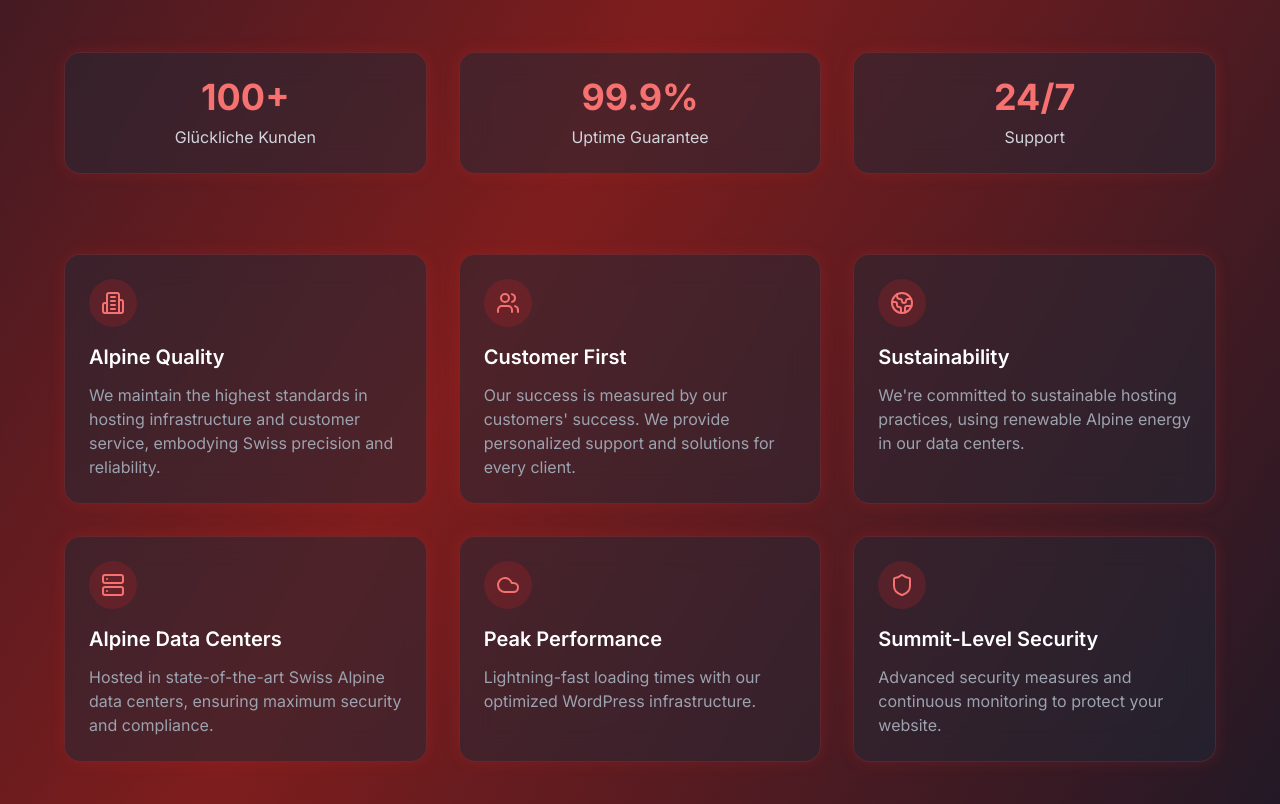
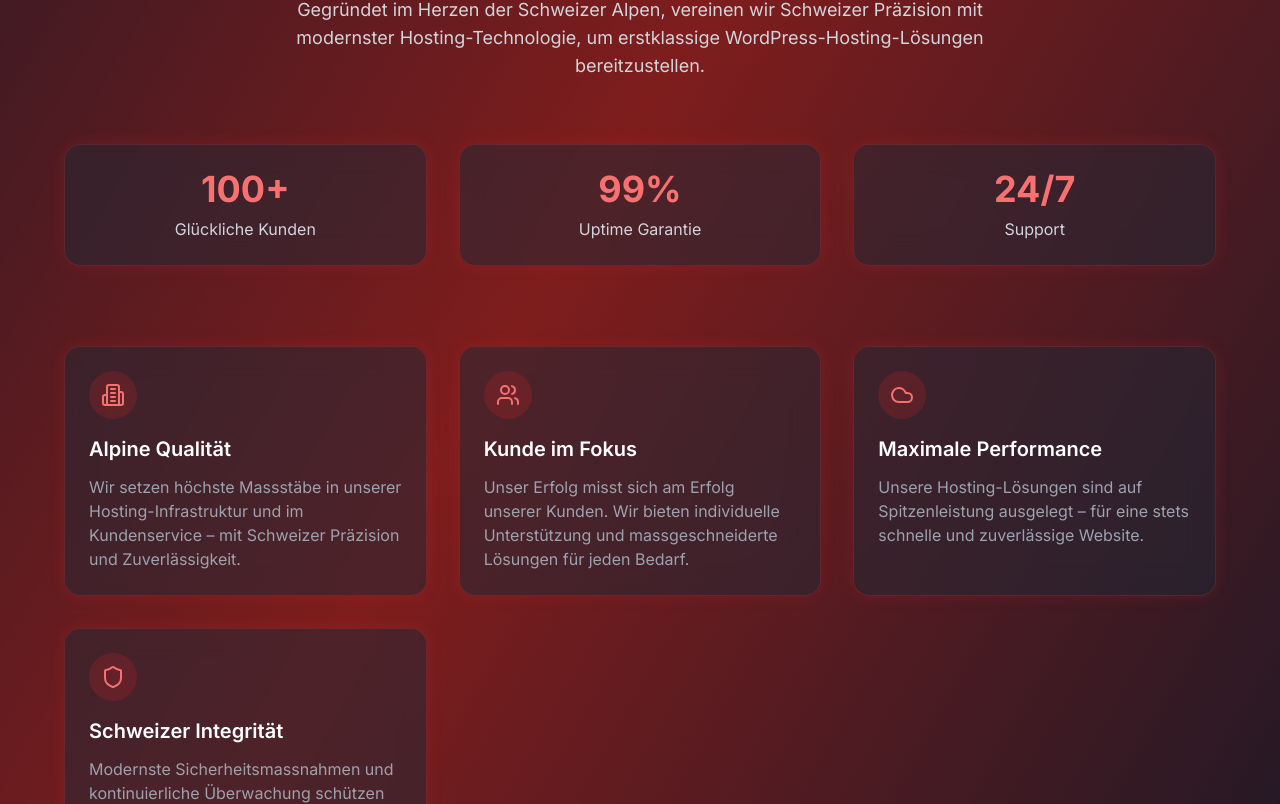
Before and after one commit to M4rshe1/alpencloud.ch, a Next.js app: page / in a window 1280 px wide. Shown: the part 1036-1840 px from the top of the page. Built offline with nearby package versions, Linux system fonts and the light colour scheme.

Commit message:
feat: add German localization for About page and update footer content

```diff
--- a/components/about.tsx
+++ b/components/about.tsx
@@ -1,79 +1,39 @@
 "use client";
 
-import {Building2, Users, Globe2, Server, Cloud, Shield} from "lucide-react";
 import Stats from "@/components/stats";
+import {ABOUT} from "@/lib/settings/about";
 
 export default function About() {
     return (
-      <div className="max-w-7xl mx-auto px-4 sm:px-6 lg:px-8 mt-8">
+        <div className="max-w-7xl mx-auto px-4 sm:px-6 lg:px-8 mt-24">
             {/* About Hero */}
             <div className="text-center mb-16">
                 <h1 className="text-4xl md:text-5xl font-bold text-white mb-6">
-            About <span className="bg-clip-text text-transparent bg-gradient-to-r from-red-400 to-orange-300">AlpenCloud</span>
+                    Über <span
+                    className="bg-clip-text text-transparent bg-gradient-to-r from-red-400 to-orange-300">AlpenCloud</span>
                 </h1>
                 <p className="text-gray-300 text-lg max-w-3xl mx-auto">
-            Founded in the heart of the Swiss Alps, we combine Swiss precision with cutting-edge hosting technology to deliver exceptional WordPress hosting solutions.
+                    Gegründet im Herzen der Schweizer Alpen, vereinen wir Schweizer Präzision mit modernster
+                    Hosting-Technologie, um erstklassige WordPress-Hosting-Lösungen bereitzustellen.
                 </p>
             </div>
 
             <Stats/>
-
             <div className="grid grid-cols-1 md:grid-cols-3 gap-8">
+                {ABOUT.map((feature, index) => (
                     <div
-              className="p-6 rounded-2xl bg-gray-800/50 backdrop-blur-lg border border-red-500/20 shadow-[0_0_15px_rgba(220,38,38,0.2)]">
+                        key={index}
+                        className="p-6 rounded-2xl bg-gray-800/50 backdrop-blur-lg border border-red-500/20 shadow-[0_0_15px_rgba(220,38,38,0.2)]"
+                    >
                         <div className="h-12 w-12 rounded-full bg-red-600/20 flex items-center justify-center mb-4">
-              <Building2 className="h-6 w-6 text-red-400"/>
+                            <feature.icon className="h-6 w-6 text-red-400"/>
                         </div>
-            <h3 className="text-xl font-semibold text-white mb-3">Alpine Quality</h3>
-            <p className="text-gray-400">We maintain the highest standards in hosting infrastructure and customer service, embodying Swiss precision and reliability.</p>
+                        <h3 className="text-xl font-semibold text-white mb-3">
+                            {feature.title}
+                        </h3>
+                        <p className="text-gray-400">{feature.description}</p>
                     </div>
-
-          <div
-              className="p-6 rounded-2xl bg-gray-800/50 backdrop-blur-lg border border-red-500/20 shadow-[0_0_15px_rgba(220,38,38,0.2)]">
-            <div className="h-12 w-12 rounded-full bg-red-600/20 flex items-center justify-center mb-4">
-              <Users className="h-6 w-6 text-red-400"/>
-            </div>
-            <h3 className="text-xl font-semibold text-white mb-3">Customer First</h3>
-            <p className="text-gray-400">Our success is measured by our customers&#39; success. We provide personalized support and solutions for every client.</p>
-          </div>
-
-          <div
-              className="p-6 rounded-2xl bg-gray-800/50 backdrop-blur-lg border border-red-500/20 shadow-[0_0_15px_rgba(220,38,38,0.2)]">
-            <div className="h-12 w-12 rounded-full bg-red-600/20 flex items-center justify-center mb-4">
-              <Globe2 className="h-6 w-6 text-red-400"/>
-            </div>
-            <h3 className="text-xl font-semibold text-white mb-3">Sustainability</h3>
-            <p className="text-gray-400"> We&#39;re committed to sustainable hosting practices, using renewable Alpine energy in our data centers.</p>
-          </div>
-          <div
-              className="p-6 rounded-2xl bg-gray-800/50 backdrop-blur-lg border border-red-500/20 shadow-[0_0_15px_rgba(220,38,38,0.2)]">
-            <div className="h-12 w-12 rounded-full bg-red-600/20 flex items-center justify-center mb-4">
-              <Server className="h-6 w-6 text-red-400"/>
-            </div>
-            <h3 className="text-xl font-semibold text-white mb-3">Alpine Data Centers</h3>
-            <p className="text-gray-400">Hosted in state-of-the-art Swiss Alpine data centers, ensuring
-              maximum security and compliance.</p>
-          </div>
-
-          <div
-              className="p-6 rounded-2xl bg-gray-800/50 backdrop-blur-lg border border-red-500/20 shadow-[0_0_15px_rgba(220,38,38,0.2)]">
-            <div className="h-12 w-12 rounded-full bg-red-600/20 flex items-center justify-center mb-4">
-              <Cloud className="h-6 w-6 text-red-400"/>
-            </div>
-            <h3 className="text-xl font-semibold text-white mb-3">Peak Performance</h3>
-            <p className="text-gray-400">Lightning-fast loading times with our optimized WordPress
-              infrastructure.</p>
-          </div>
-
-          <div
-              className="p-6 rounded-2xl bg-gray-800/50 backdrop-blur-lg border border-red-500/20 shadow-[0_0_15px_rgba(220,38,38,0.2)]">
-            <div className="h-12 w-12 rounded-full bg-red-600/20 flex items-center justify-center mb-4">
-              <Shield className="h-6 w-6 text-red-400"/>
-            </div>
-            <h3 className="text-xl font-semibold text-white mb-3">Summit-Level Security</h3>
-            <p className="text-gray-400">Advanced security measures and continuous monitoring to protect
-              your website.</p>
-          </div>
+                ))}
             </div>
         </div>
     );
--- a/components/footer.tsx
+++ b/components/footer.tsx
@@ -7,7 +7,7 @@ const Footer = () => {
             <div className="max-w-7xl mx-auto px-4 sm:px-6 lg:px-8 py-12">
                 <div className="grid grid-cols-1 md:grid-cols-3 gap-8">
                     <div>
-                        <h3 className="text-lg font-semibold text-white mb-4">About</h3>
+                        <h3 className="text-lg font-semibold text-white mb-4">Über uns</h3>
                         <p className="text-gray-400">
                             AlpenCloud ist ein Premium-WordPress-Hosting-Anbieter, der sich auf die Bereitstellung von
                             erstklassigen Hosting-Lösungen spezialisiert hat.
--- /dev/null
+++ b/lib/settings/about.ts
@@ -0,0 +1,26 @@
+import {Building2, Cloud, Globe2, Server, Shield, Users} from "lucide-react";
+
+export const ABOUT = [
+    {
+        "title": "Alpine Qualität",
+        "description": "Wir setzen höchste Massstäbe in unserer Hosting-Infrastruktur und im Kundenservice – mit Schweizer Präzision und Zuverlässigkeit.",
+        "icon": Building2
+    },
+    {
+        "title": "Kunde im Fokus",
+        "description": "Unser Erfolg misst sich am Erfolg unserer Kunden. Wir bieten individuelle Unterstützung und massgeschneiderte Lösungen für jeden Bedarf.",
+        "icon": Users
+    },
+    {
+        "title": "Maximale Performance",
+        "description": "Unsere Hosting-Lösungen sind auf Spitzenleistung ausgelegt – für eine stets schnelle und zuverlässige Website.",
+        "icon": Cloud
+    },
+    {
+        "title": "Schweizer Integrität",
+        "description": "Modernste Sicherheitsmassnahmen und kontinuierliche Überwachung schützen Ihre Website rund um die Uhr.",
+        "icon": Shield
+    }
+
+
+];
--- a/lib/settings/header-links.ts
+++ b/lib/settings/header-links.ts
@@ -37,7 +37,7 @@ export const HEADER_LINKS: HeaderLink[] = [
         ]
     },
     {
-        title: "About",
+        title: "Über uns",
         href: "/about",
         icon: Info,
         submenu: [
--- a/lib/settings/stats.ts
+++ b/lib/settings/stats.ts
@@ -4,8 +4,8 @@ export const STATS = [
         value: "100+"
     },
     {
-        label: "Uptime Guarantee",
-        value: "99.9%"
+        label: "Uptime Garantie",
+        value: "99%"
     },
     {
         label: "Support",
```
Lines whose indentation alone changed are shown as unchanged.
